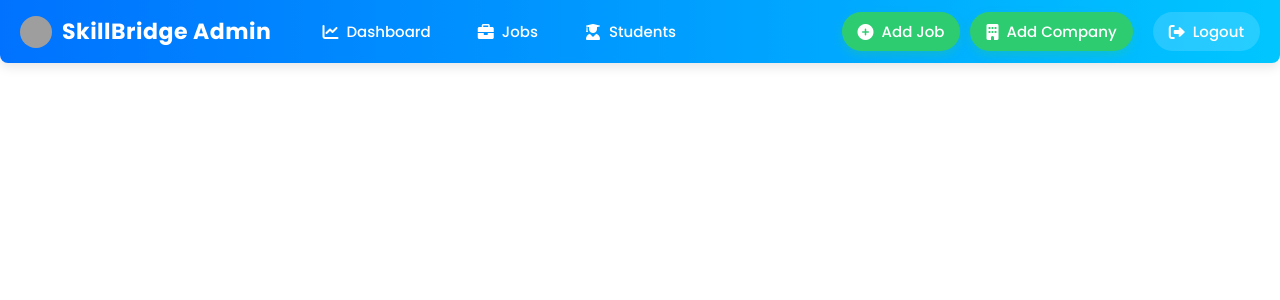
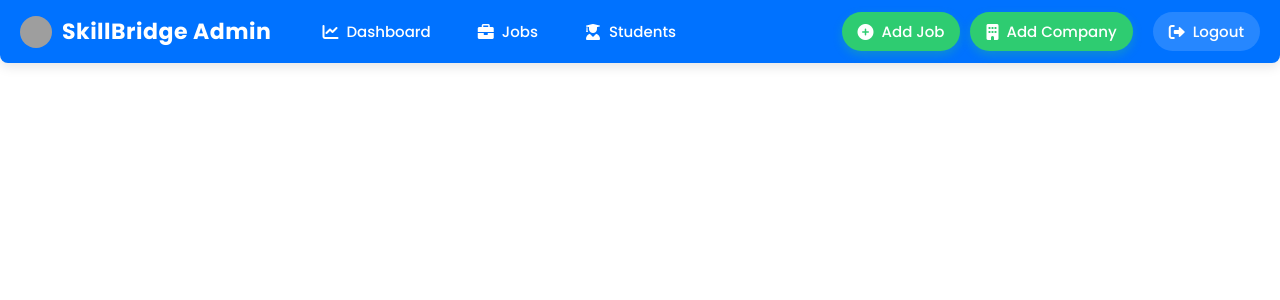
Before and after one commit to OmLanke/WPL-Project, a PHP site: page /admin/includes/navbar.php in a window 1280 px wide. Shown: the top 300 px of the page. Run offline with PHP 8.4, Linux system fonts and the light colour scheme; grey boxes are pictures that could not be loaded.

Commit message:
navbar bg

```diff
--- a/admin/includes/navbar.php
+++ b/admin/includes/navbar.php
@@ -56,7 +56,7 @@ switch ($activePage) {
         }
 
         nav {
-            background: linear-gradient(to right, var(--primary-color), var(--secondary-color));
+            background: var(--primary-color);
             box-shadow: var(--box-shadow);
             display: flex;
             align-items: center;
--- a/student/includes/navbar.php
+++ b/student/includes/navbar.php
@@ -44,7 +44,7 @@ switch ($activePage) {
         }
 
         nav {
-            background: linear-gradient(to right, var(--primary-color), var(--secondary-color));
+            background: var(--primary-color);
             box-shadow: var(--box-shadow);
             display: flex;
             align-items: center;
```
